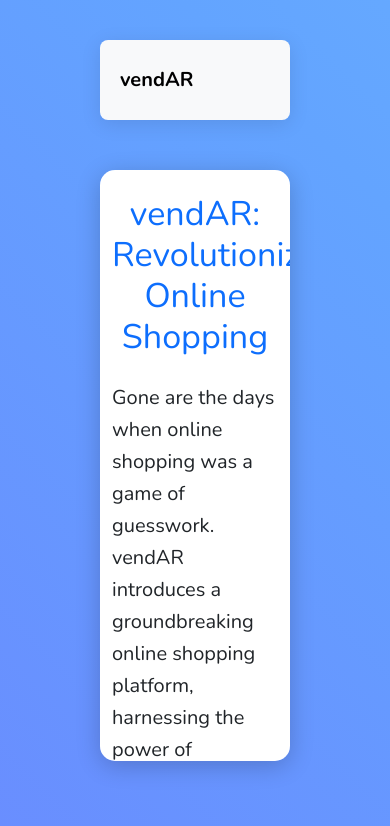
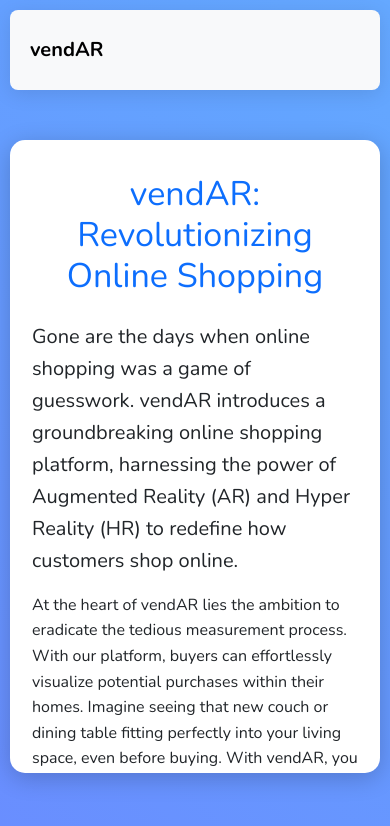
Before and after one commit to mfkucuk/vendar, a React (Create React App) app in the folder vendar/: page / in a window 390 px wide. Shown: the top 826 px of the page. Built offline with nearby package versions, Linux system fonts and the light colour scheme.

Commit message:
small updatezs

```diff
--- a/vendar/public/index.html
+++ b/vendar/public/index.html
@@ -2,9 +2,8 @@
 <html lang="en">
   <head>
     <meta charset="utf-8" />
-    <link rel="icon" href="%PUBLIC_URL%/favicon.ico" />
-    <meta name="viewport" content="width=device-width, initial-scale=1" />
-    <meta name="theme-color" content="#000000" />
+    <link rel="icon" href="%PUBLIC_URL%/ic_launcher.png" />
+    <meta name="viewport" content="width=device-width, initial-scale=1, shrink-to-fit=no">    <meta name="theme-color" content="#000000" />
     <meta
       name="description"
       content="Web site created using create-react-app"
@@ -25,7 +24,7 @@
       work correctly both with client-side routing and a non-root public URL.
       Learn how to configure a non-root public URL by running `npm run build`.
     -->
-    <title>React App</title>
+    <title>vendAR</title>
   </head>
   <body>
     <noscript>You need to enable JavaScript to run this app.</noscript>
--- a/vendar/src/App.css
+++ b/vendar/src/App.css
@@ -15,8 +15,34 @@
   background: linear-gradient(45deg, #9AEDFE, #775CFE, #63A4FF, #83E7FF);
   background-size: 800% 800%;
   animation: vaporWaveAnimation 15s ease infinite;
-  height: 100vh;
-  padding: 40px 100px;
+  min-height: 100vh;
+  padding: 20px 50px;
+}
+
+@media (max-width: 768px) {
+  .App {
+    padding: 20px;
+  }
+
+  .navbar {
+    margin-bottom: 20px;
+    padding: 10px;
+  }
+
+  .content {
+    padding: 10px;
+    height: auto;
+  }
+}
+
+@media (max-width: 576px) {
+  .App {
+    padding: 10px;
+  }
+
+  .navbar {
+    padding: 5px;
+  }
 }
 
 .navbar {
@@ -44,11 +70,9 @@
   background-color: #ffffff;
   border-radius: 15px;
   box-shadow: 0 5px 25px rgba(0, 0, 0, 0.2);
-  height: 70vh;
+  height: 75vh;
   overflow-y: hidden;
- /* This will scale (zoom out) the content to 90% */
 }
-
 
 h1, h2, h3, h4 {
   font-weight: bold;
--- a/vendar/src/App.js
+++ b/vendar/src/App.js
@@ -244,7 +244,7 @@
       top: 0,
       left: 0,
       width: '100%',
-      height: '66%' // Adjusted height to take up full container height
+      height: '68%' // Adjusted height to take up full container height
     };
 
     return (
```
Also changed, not shown: vendar/public/ic_launcher.png (added), vendar/public/logo.png (added).
